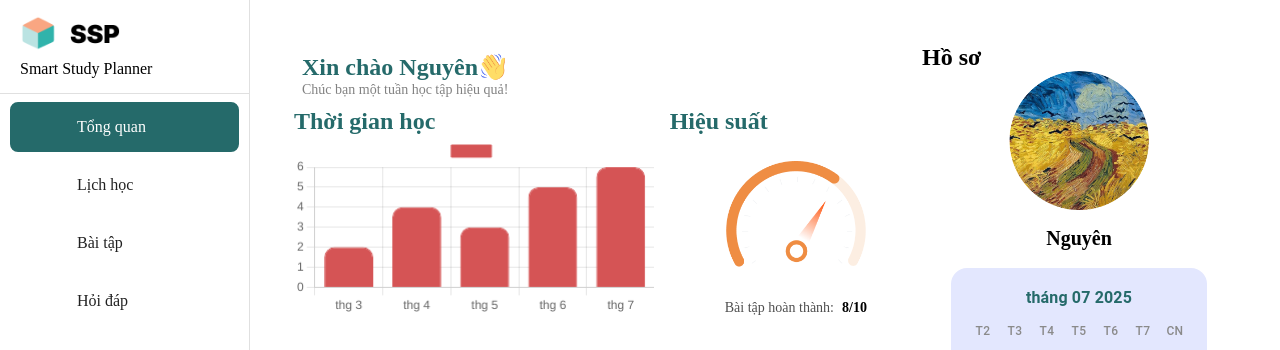
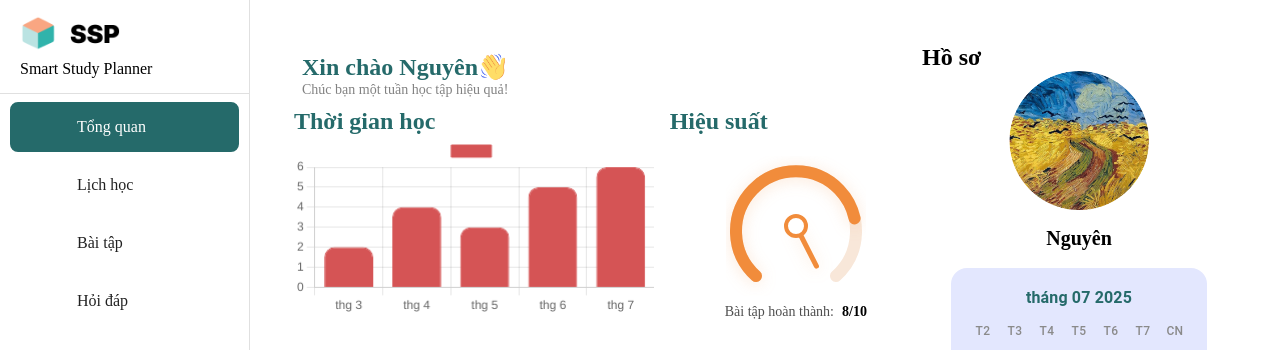
Before and after one commit to TalJa1/nhatkhang-web, a React (Vite) app: page /home in a window 1280 px wide. Shown: the top 350 px of the page. Built offline with nearby package versions, Linux system fonts and the light colour scheme; some icons are missing.

Commit message:
style: Add AnimatedCircleProgress component to visualize milestone progress in HomeView

```diff
--- a/src/views/tabs/HomeView.tsx
+++ b/src/views/tabs/HomeView.tsx
@@ -1,9 +1,80 @@
+// Animated progress circle component
+import React from "react";
+
+const AnimatedCircleProgress = ({ milestone, total }: { milestone: number; total: number }) => {
+  const percent = milestone / total;
+  const arcLength = 282;
+  const targetOffset = arcLength - percent * arcLength;
+  const minAngle = 135;
+  const maxAngle = 45;
+  const targetAngle = minAngle + (maxAngle - minAngle) * percent;
+  const [offset, setOffset] = React.useState(arcLength);
+  const [angle, setAngle] = React.useState(minAngle);
+  React.useEffect(() => {
+    let frame: number;
+    const duration = 1200;
+    const start = performance.now();
+    function animate(now: number) {
+      const elapsed = Math.min(now - start, duration);
+      const progress = elapsed / duration;
+      setOffset(arcLength - (arcLength - targetOffset) * progress);
+      setAngle(minAngle + (targetAngle - minAngle) * progress);
+      if (elapsed < duration) {
+        frame = requestAnimationFrame(animate);
+      } else {
+        setOffset(targetOffset);
+        setAngle(targetAngle);
+      }
+    }
+    frame = requestAnimationFrame(animate);
+    return () => cancelAnimationFrame(frame);
+  }, [milestone, total, targetAngle, targetOffset]);
+  const r = 45;
+  const cx = 70, cy = 70;
+  const rad = (angle * Math.PI) / 180;
+  const x2 = cx + r * Math.cos(rad);
+  const y2 = cy + r * Math.sin(rad);
+  return (
+    <Box sx={{ position: "relative", width: 140, height: 140, mb: 1 }}>
+      <svg width={140} height={140} viewBox="0 0 140 140">
+        <path
+          d="M 30 120 A 60 60 0 1 1 110 120"
+          fill="none"
+          stroke="#F8E7D9"
+          strokeWidth="12"
+          strokeLinecap="round"
+        />
+        <path
+          d="M 30 120 A 60 60 0 1 1 110 120"
+          fill="none"
+          stroke="#F18C3B"
+          strokeWidth="12"
+          strokeLinecap="round"
+          strokeDasharray={arcLength}
+          strokeDashoffset={offset}
+          style={{ filter: "drop-shadow(0 2px 8px #F18C3B33)", transition: "stroke-dashoffset 0.2s" }}
+        />
+        <line
+          x1={cx}
+          y1={cy}
+          x2={x2}
+          y2={y2}
+          stroke="#F18C3B"
+          strokeWidth="5"
+          strokeLinecap="round"
+          style={{ filter: "drop-shadow(0 2px 8px #F18C3B33)" }}
+        />
+        <circle cx={cx} cy={cy} r="10" fill="#fff" stroke="#F18C3B" strokeWidth="4" />
+      </svg>
+    </Box>
+  );
+};
 import { Box, Grid } from "@mui/material";
 import Sidebar from "../../components/Sidebar";
 import wavinghand from "../../assets/home/wavinghand.png";
 import { useEffect, useState } from "react";
 import BarChart from "../../components/BarChart";
-import progress from "../../assets/home/progress.png";
+// import progress from "../../assets/home/progress.png";
 import { getLearningData } from "../../services/home/learningService";
 import PercentProgress from "../../components/home/PercentProgress";
 import EditSquareIcon from "@mui/icons-material/EditSquare";
@@ -78,7 +149,7 @@ const HomeView = () => {
                     height: "100%",
                   }}
                 >
-                  <img src={progress} width={140} />
+                  <AnimatedCircleProgress milestone={8} total={10} />
                   <Box display={"flex"} flexDirection={"row"} gap={1}>
                     <Box sx={{ fontSize: "14px", color: "#4F4F4F" }}>
                       Bài tập hoàn thành:
```
